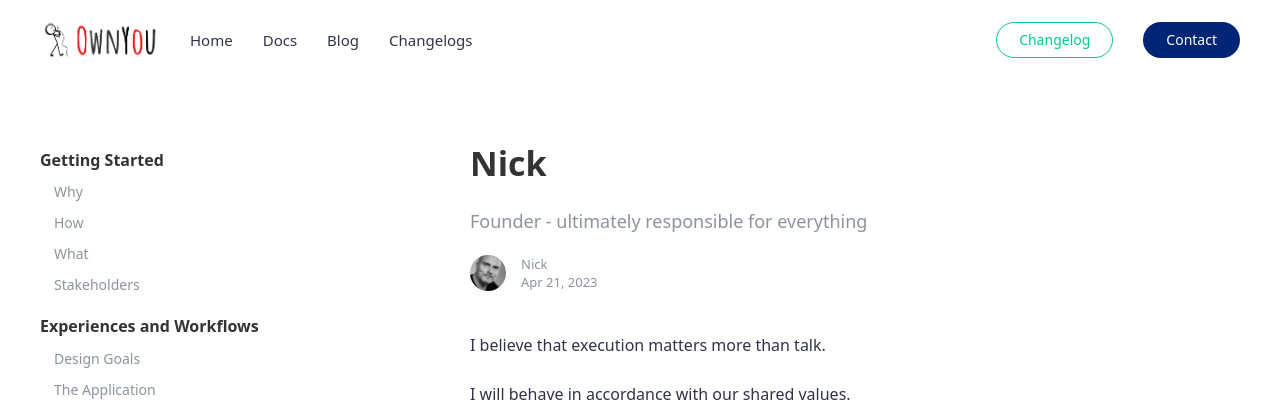
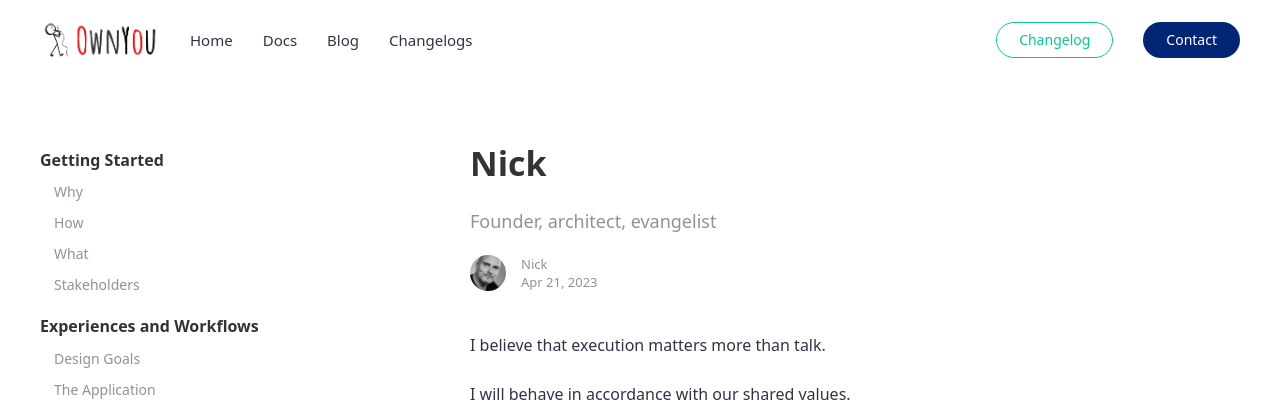
Before and after one commit to OwnYouLtd/docs, a Jekyll site: the page built from _docs/nick.md, in a window 1280 px wide and 1149 px high. Shown: the top 404 px of the window. Built offline with Jekyll 4.4.1, drawn with Linux system fonts in a browser that asks for light colours; comment, search, counter and statistics services are not loaded.

Commit message:
update to roles

```diff
--- a/_docs/nick.md
+++ b/_docs/nick.md
@@ -1,6 +1,6 @@
 ---
 title: Nick
-subtitle: Founder - ultimately responsible for everything
+subtitle: Founder, architect, evangelist
 tags: [Experience]
 author: Nick
 ---
```
Also changed, not shown: _docs/chief_technology_officer.md (+1 -1 lines).
